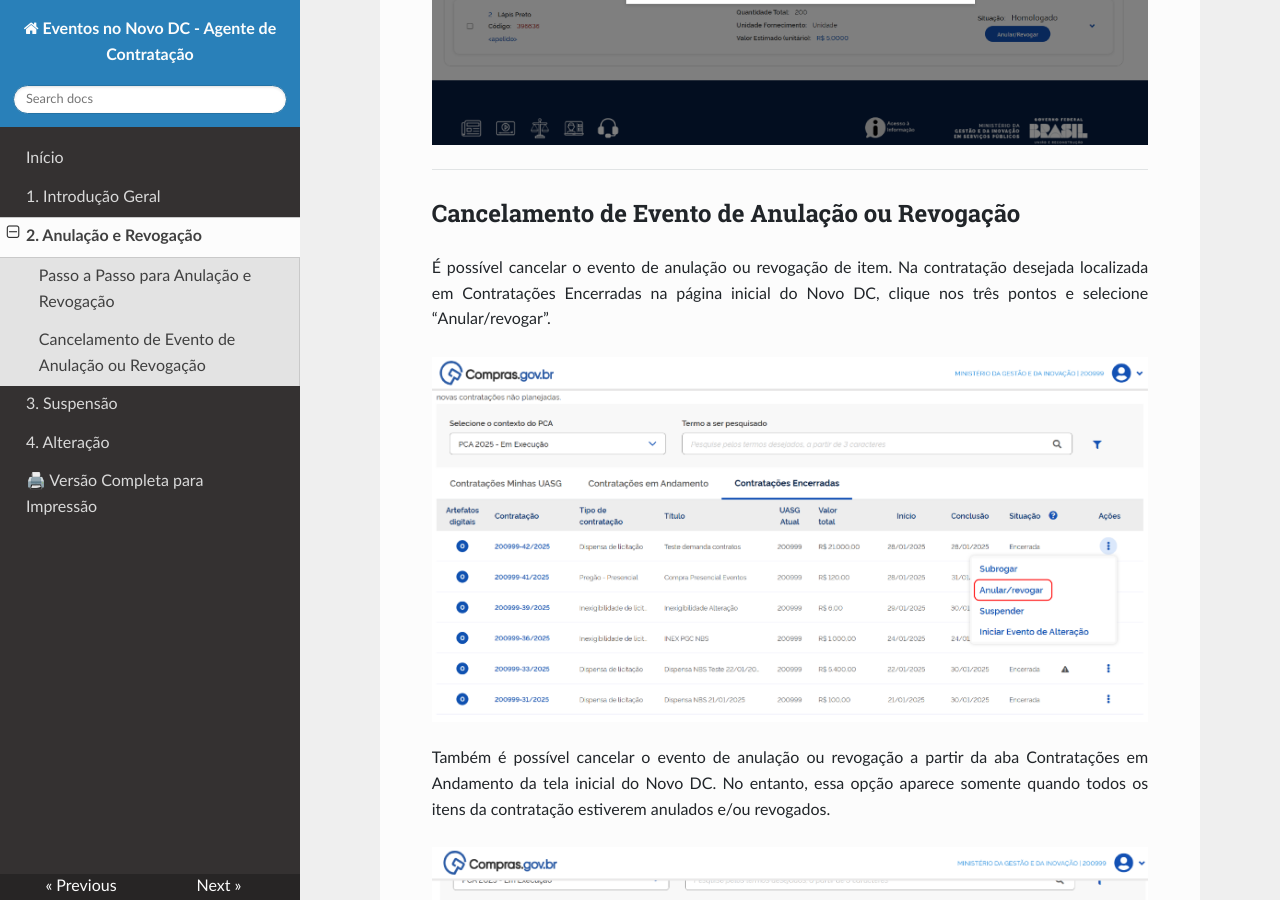
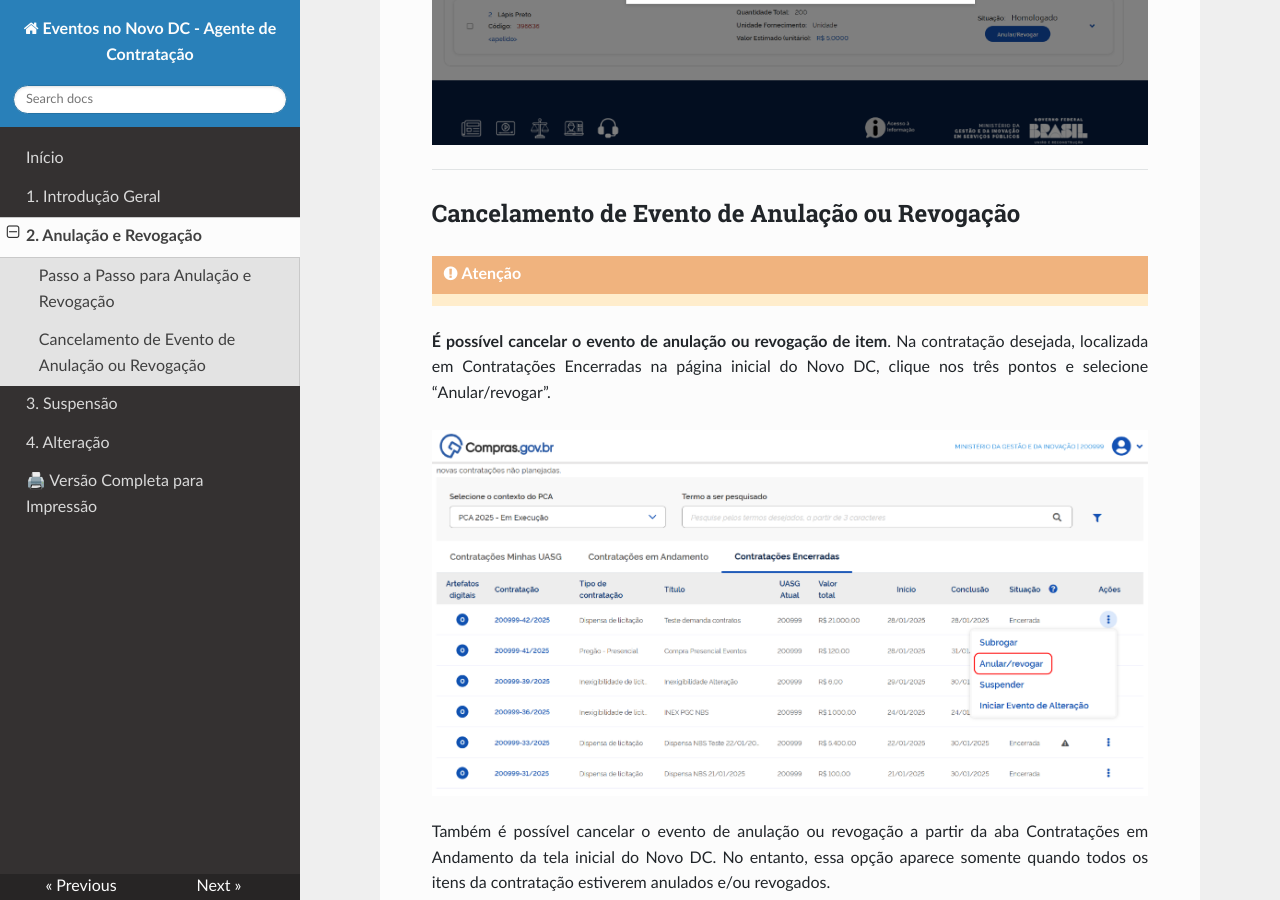
Before and after one commit to siqueiraazevedo2013-cloud/Tutorial-Eventos-Novo-DC, an MkDocs documentation site: the page built from docs/02-anulacao-revogacao.md, in a window 1280 px wide and 900 px high, scrolled down 6183 px. Built offline with MkDocs 1.6.1, drawn with Linux system fonts in a browser that asks for light colours; nearby versions of some CDN libraries.

Commit message:
Enhance cancellation section with warning note
Added a warning note about canceling the event of annulment or revocation for items.

```diff
--- a/docs/02-anulacao-revogacao.md
+++ b/docs/02-anulacao-revogacao.md
@@ -79,7 +79,8 @@ O sistema confirmará finalização com sucesso.
 
 ## Cancelamento de Evento de Anulação ou Revogação
 
-É possível cancelar o evento de anulação ou revogação de item. Na contratação desejada localizada em Contratações Encerradas na página inicial do Novo DC, clique nos três pontos e selecione “Anular/revogar”.
+!!! warning "Atenção"
+**É possível cancelar o evento de anulação ou revogação de item**. Na contratação desejada, localizada em Contratações Encerradas na página inicial do Novo DC, clique nos três pontos e selecione “Anular/revogar”.
 
 ![Tela 04 2](Imagens/tela-04-2.png)
 
```
